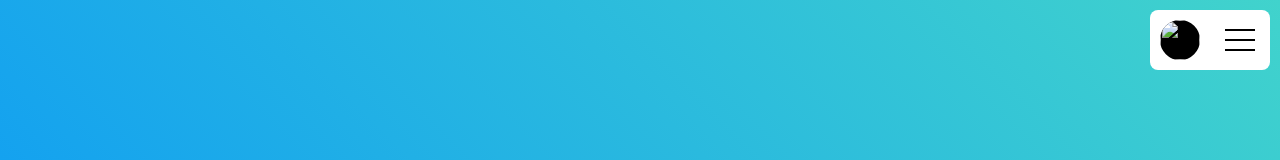
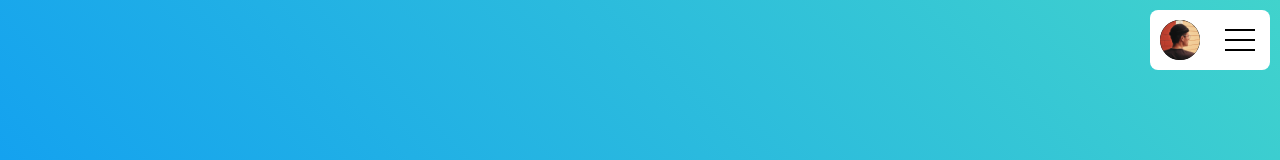
Before and after one commit to JaumHttps/Navigation-bar-animate, a plain HTML site: page index.html in a window 1280 px wide. Shown: the top 160 px of the page. Drawn offline with nearby package versions, Linux system fonts and the light colour scheme.

Commit message:
Add photo perfil

```diff
--- a/index.html
+++ b/index.html
@@ -11,7 +11,7 @@
     <div class="navigation">
       <div class="user">
         <div class="img-box">
-          <img src="../../ExeRockt/NFTs/assets/galeria-1.png" alt="" />
+          <img src="./artista-3.png" alt="" />
         </div>
         <p class="user-name">Jaum_https</p>
       </div>
```
